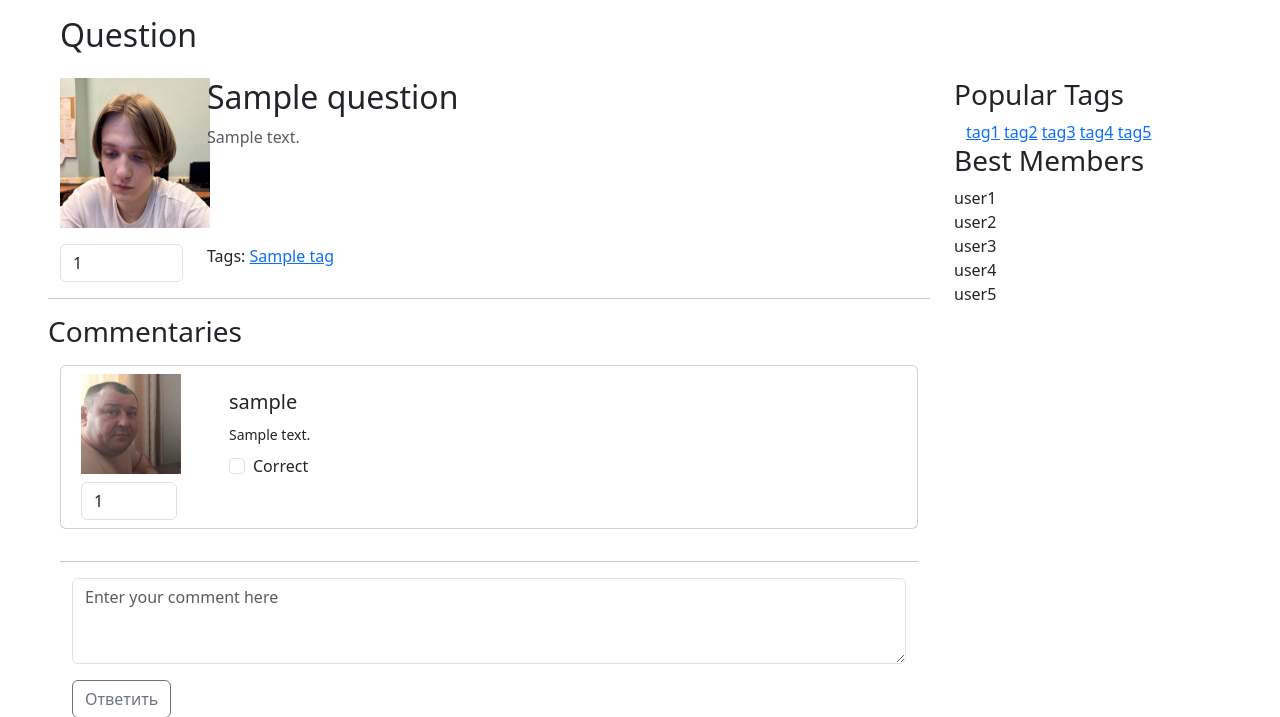
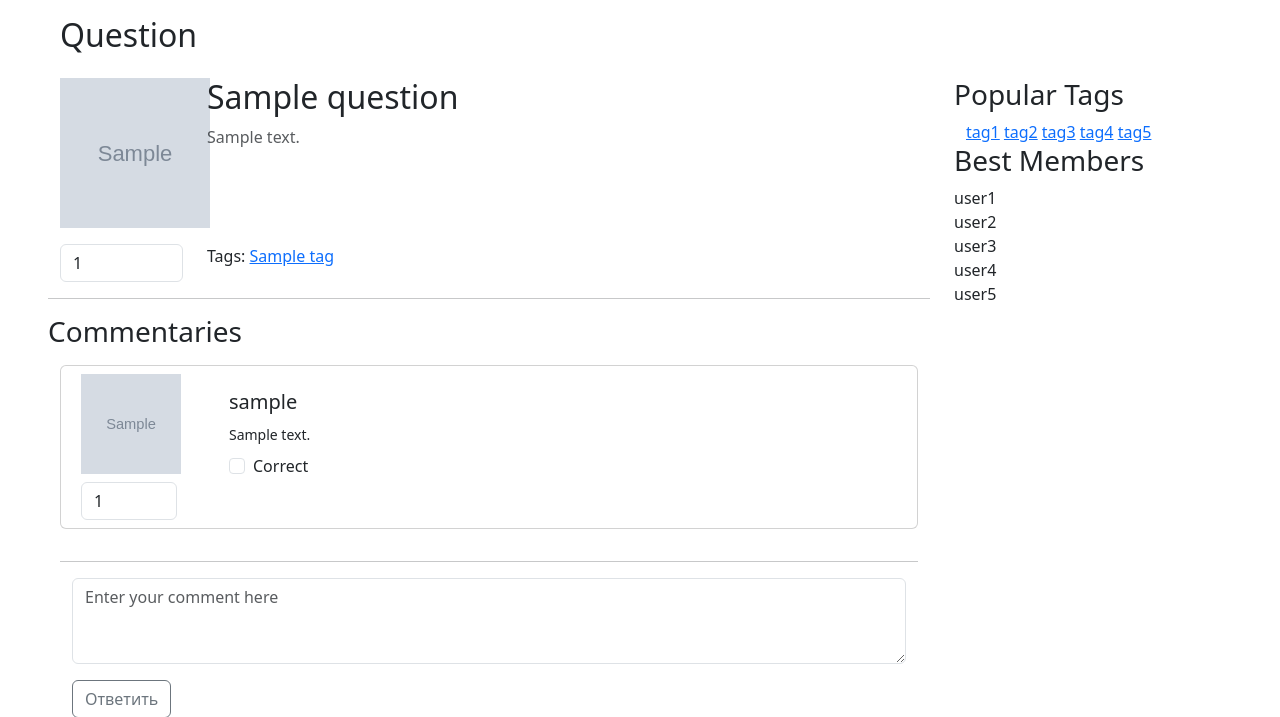
Before and after one commit to Ifelsik/Techpark-1-WEB, a Django app: page /question/1 in a window 1280 px wide. Shown: the part 56-773 px from the top of the page. Run offline with Django 5.2, Linux system fonts and the light colour scheme; tables that the repository leaves empty hold one stand-in row (values such as "Sample post"); grey boxes marked "Sample" are stand-in pictures; some libraries are stand-ins or nearby versions.

Commit message:
hw 4: some bugs fixed

```diff
--- a/app/forms.py
+++ b/app/forms.py
@@ -63,6 +63,7 @@ class RegisterForm(forms.ModelForm):
         if commit:
             user.save()
         # возможно надо не использовать ModelManager для избежание потенциальных ошибок
+        print(f"avatar: {self.cleaned_data['avatar']}")
         Profile.objects.create(user=user, avatar=self.cleaned_data['avatar'])
 
         return user
--- a/app/views.py
+++ b/app/views.py
@@ -93,6 +93,7 @@ def ask(request):
 def register(request):
     if request.method == 'POST':
         form = RegisterForm(request.POST, request.FILES)
+        print(request.FILES)
         if form.is_valid():
             form.save()
             return redirect(reverse('index'))  # нужен ли reverse
--- a/askme_cherepnin/settings.py
+++ b/askme_cherepnin/settings.py
@@ -134,7 +134,7 @@ STATICFILES_DIRS = [
     BASE_DIR / 'static',
 ]
 
-MEDIA_ROOT = os.path.join(BASE_DIR, 'uploads')
-MEDIA_URL = '/media/'  # а че не отображается в пути?
+MEDIA_ROOT = os.path.join(BASE_DIR, 'uploads/')
+MEDIA_URL = '/images/'  # а че не отображается в пути?
 
 LOGIN_URL = 'login'  # задано URL представление для логина
--- a/templates/layout/base.html
+++ b/templates/layout/base.html
@@ -27,7 +27,7 @@
                 {% if request.user.is_authenticated %}
                     <div class="border">
                         {% if request.user.profile.avatar %}
-                            <img src="{{ MEDIA_URL }}.{{ request.user.profile.avatar.url }}" width="50px" height="50px">
+                            <img src="{{ request.user.profile.avatar.url }}" width="50px" height="50px">
                         {% else %}
                             <img src="{% static '/img/default_icon.png' %}" width="50px" height="50px">
                         {% endif %}
--- a/templates/layout/comment.html
+++ b/templates/layout/comment.html
@@ -5,7 +5,11 @@
         <div class="row">
           <div class="col-md-2">
             <div class="container d-flex flex-column gap-2">
-          <img src="../static/img/skuf.jpg" class="mx-auto d-block" height="100" width="100">
+              {% if comment.user.avatar %}
+                  <img src="{{ comment.user.avatar.url }}" class="mx-auto d-block" width="100" height="100">
+              {% else %}
+                  <img src="{% static '/img/default_icon.png' %}" class="mx-auto d-block" width="100" height="100">
+              {% endif %}
               <input type="number" class="form-control" aria-label="rating" value="{{ comment.like.count }}">
             </div>
           </div>
--- a/templates/layout/form.html
+++ b/templates/layout/form.html
@@ -1,5 +1,5 @@
 {% load static %}
-<form class="settings__form container-fluid" action="" method="post">
+<form class="settings__form container-fluid" action="" method="post" enctype="multipart/form-data">
     {% csrf_token %}
     {% for field in form %}
         <div class="mb-3 row">
--- a/templates/layout/question.html
+++ b/templates/layout/question.html
@@ -3,7 +3,11 @@
 <div class="question container-fluid">
     <div class="row mb-3">
         <div class="col-2">
-            <img src="{% static '/img/vova.jpg' %}" width="150" height="150">
+            {% if question.author.avatar %}
+                <img src="{{ question.author.avatar.url }}" width="150" height="150">
+            {% else %}
+                <img src="{% static '/img/default_icon.png' %}" width="150" height="150">
+            {% endif %}
         </div>
         <div class="col-10">
             <h2>{{ question.title }}</h2>
```
Also changed, not shown: templates/layout/question_card.html (+8 -3 lines), README.md. Lines whose indentation alone changed are shown as unchanged.
